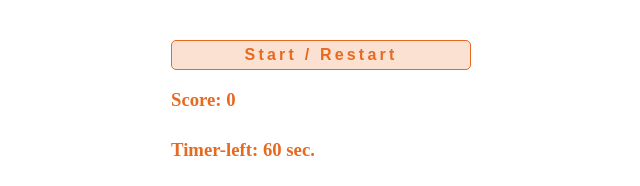
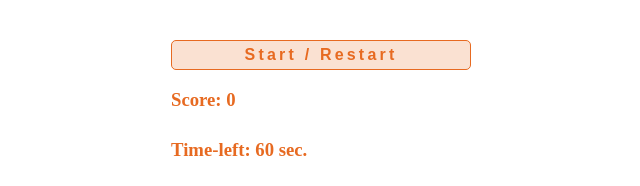
Before and after one commit to MalihaKabir/whack-a-mole-game, a plain HTML site: page index.html in a window 1280 px wide. Shown: the top 186 px of the page, 319-959 px from the left. Drawn offline with Linux system fonts and the light colour scheme.

Commit message:
correct spelling

```diff
--- a/index.html
+++ b/index.html
@@ -10,7 +10,7 @@
     <div>
         <button id="start-btn">Start / Restart</button>
         <h3>Score: <span id="score">0</span></h3>
-        <h3>Timer-left: <span id="timer-id"></span> sec.</h3>
+        <h3>Time-left: <span id="timer-id"></span> sec.</h3>
 
         <div class="grid">
             <!-- 3x3 = 9 divs -->
```
